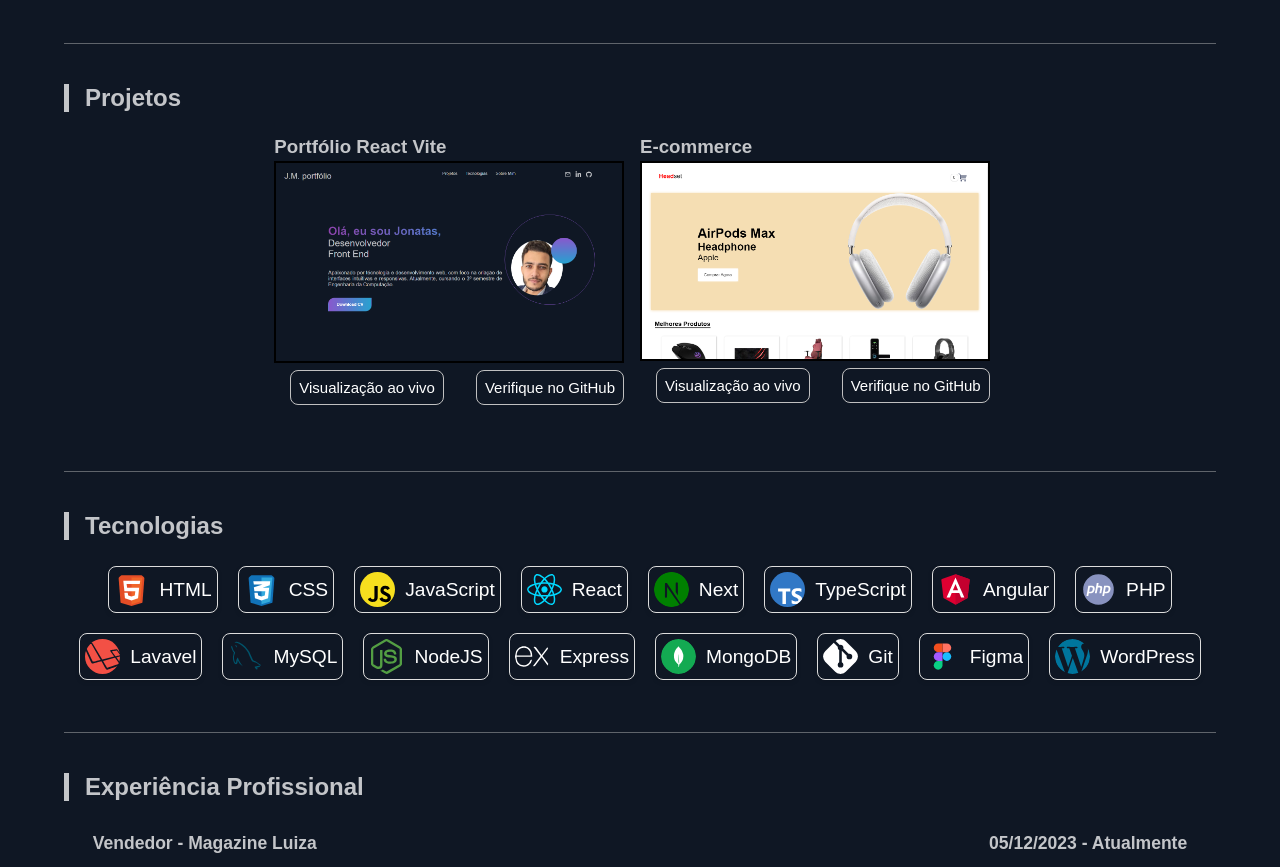
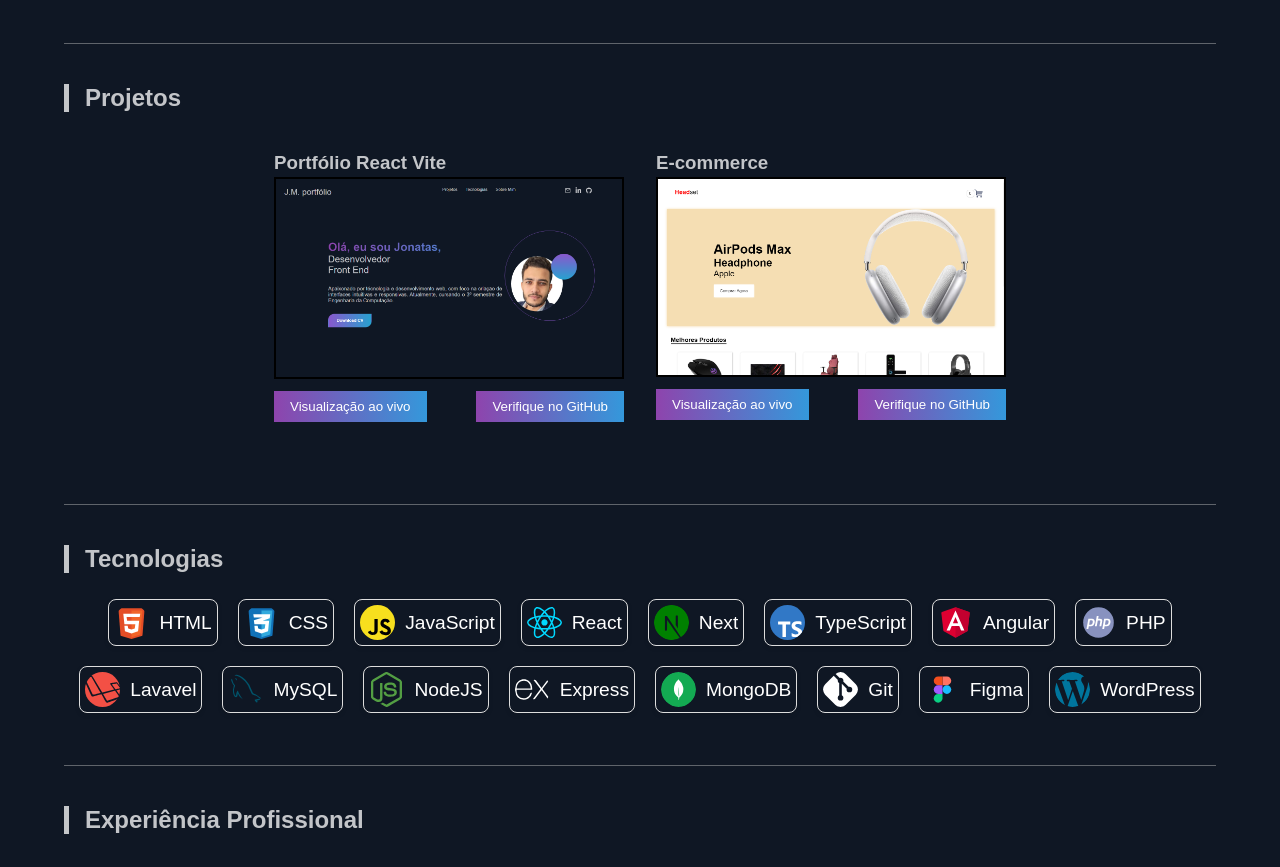
Before and after one commit to jonatasem/portfolio, a React (Vite) app: page / in a window 1280 px wide. Shown: the part 820-1687 px from the top of the page. Built offline with nearby package versions, Linux system fonts and the light colour scheme.

Commit message:
melhorando os botoes dos projetos

```diff
--- a/src/pages/projects/Projects.scss
+++ b/src/pages/projects/Projects.scss
@@ -3,16 +3,16 @@
   margin: 0 auto;
 
   section {
-    width: 95%;
     display: flex;
     flex-wrap: wrap;
     justify-content: center;
     margin: 1.5rem auto;
 
     article {
+      margin: 1rem;
+
       h3 {
         margin-bottom: 0.2rem;
-      }
       }
 
       img {
@@ -22,24 +22,19 @@
       }
 
       .container-btn {
-      margin-top: 0.2rem;
         display: flex;
-      justify-content: center;
+        justify-content: space-between;
+        margin-top: 0.5rem;
 
         a {
-        margin: 0 1rem;
-
           button {
-          padding: 0.5rem;
-          background-color: transparent;
-          border: 1px solid silver;
+            background-image: linear-gradient(to right, #8e44ad, #3498db);
+            padding: 0.5rem 1rem;
+            border: none;
             color: white;
-          border-radius: 0.5rem;
-          font-size: 15px;
-          cursor: pointer;
-
-          &:active {
+            &:hover {
               transform: scale(0.9);
+            }
           }
         }
       }
```
Lines whose indentation alone changed are shown as unchanged.
